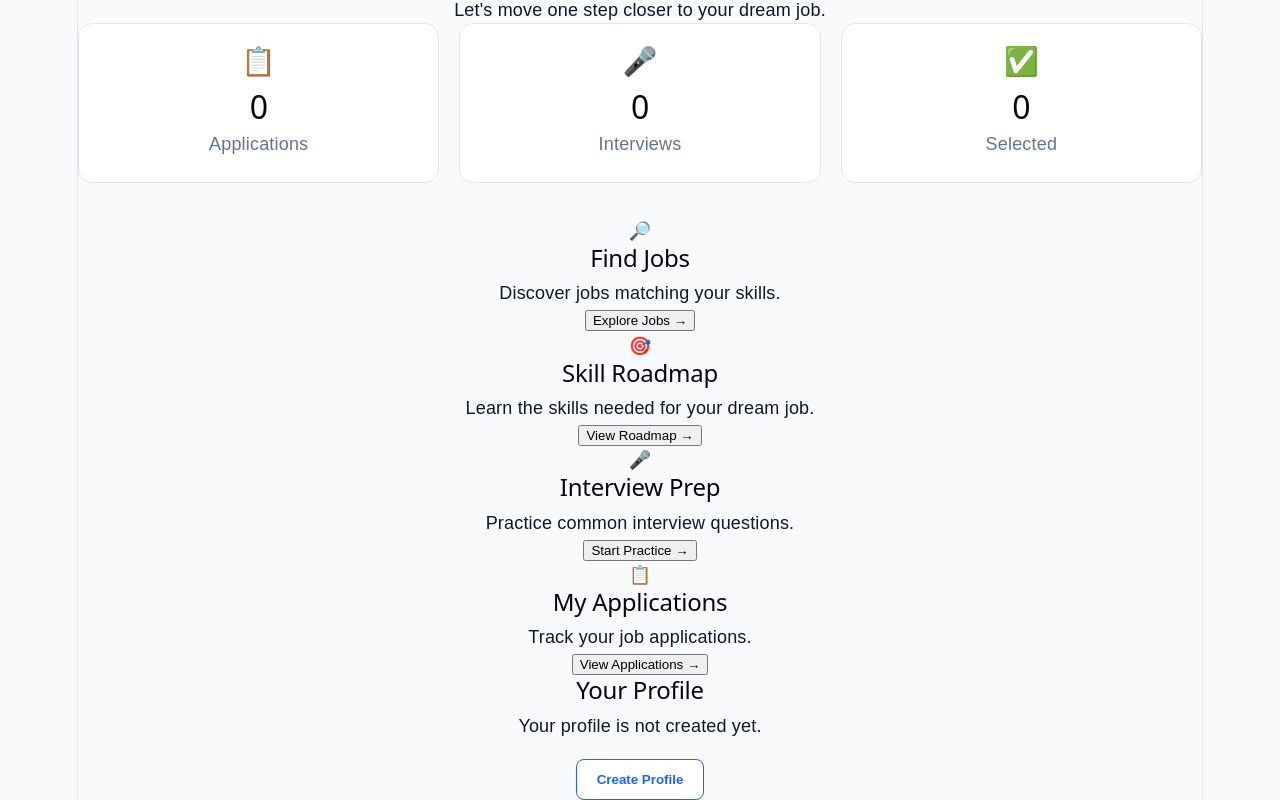
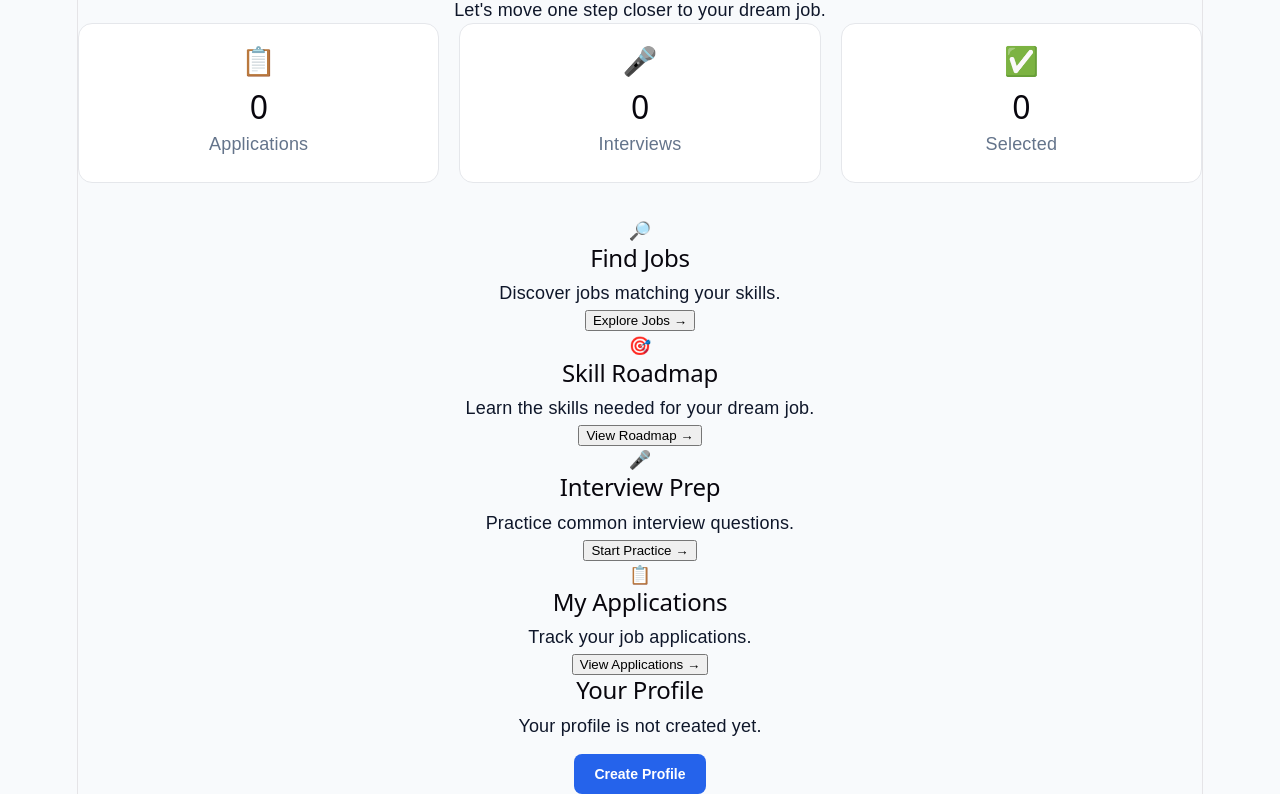
Before and after one commit to Atharshkichu/CareerMate, a React app in the folder frontend/: page /#dashboard in a window 1280 px wide. Shown: the part 199-999 px from the top of the page. Built offline with nearby package versions, Linux system fonts and the light colour scheme; no server answers; sample sign-in values are in the browser's storage; the HTML template or start-up script is replaced by a standard one.

Commit message:
Fix edit profile button style

```diff
--- a/frontend/src/App.css
+++ b/frontend/src/App.css
@@ -732,3 +732,19 @@ h1 {
     grid-template-columns: 1fr;
   }
 }
+
+.edit-profile-btn {
+  background: #2563eb;
+  color: white;
+  border: none;
+  padding: 12px 20px;
+  border-radius: 8px;
+  font-size: 14px;
+  font-weight: 600;
+  cursor: pointer;
+  margin-top: 15px;
+}
+
+.edit-profile-btn:hover {
+  opacity: 0.9;
+}
```
